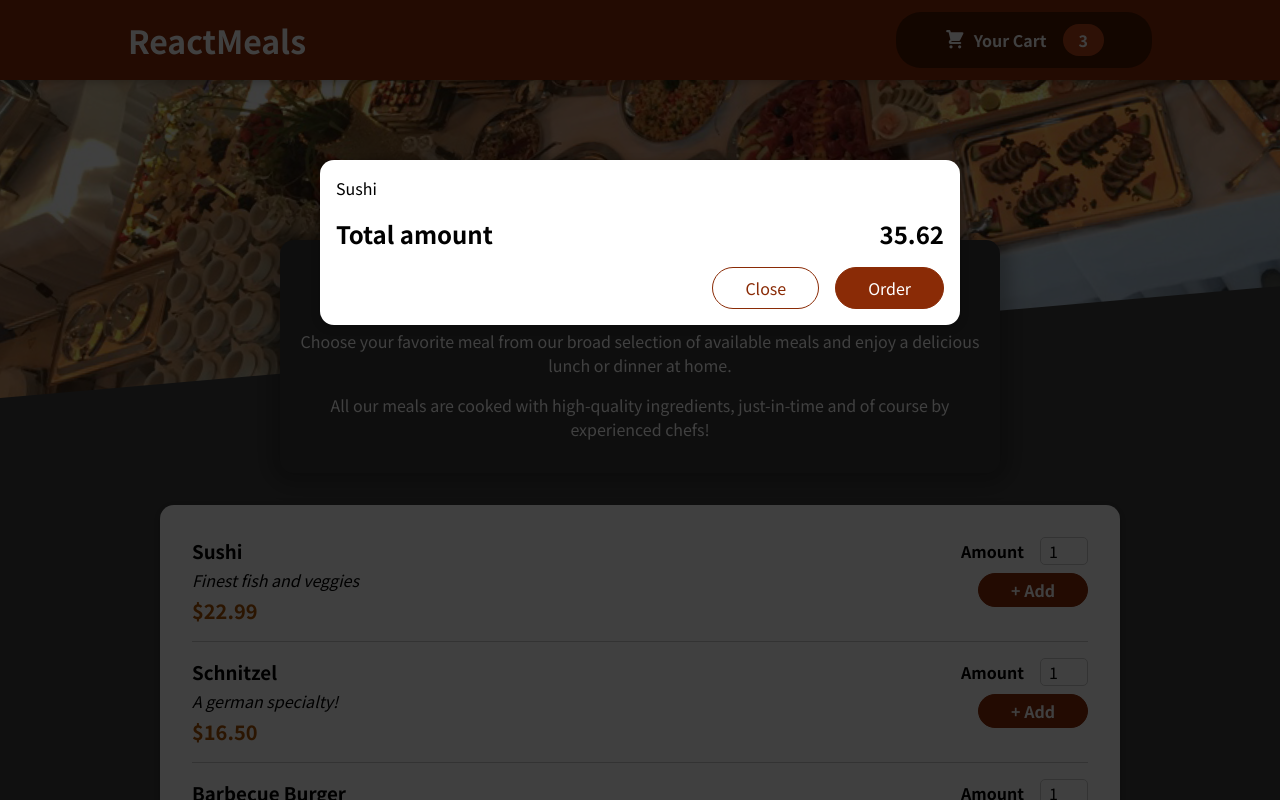
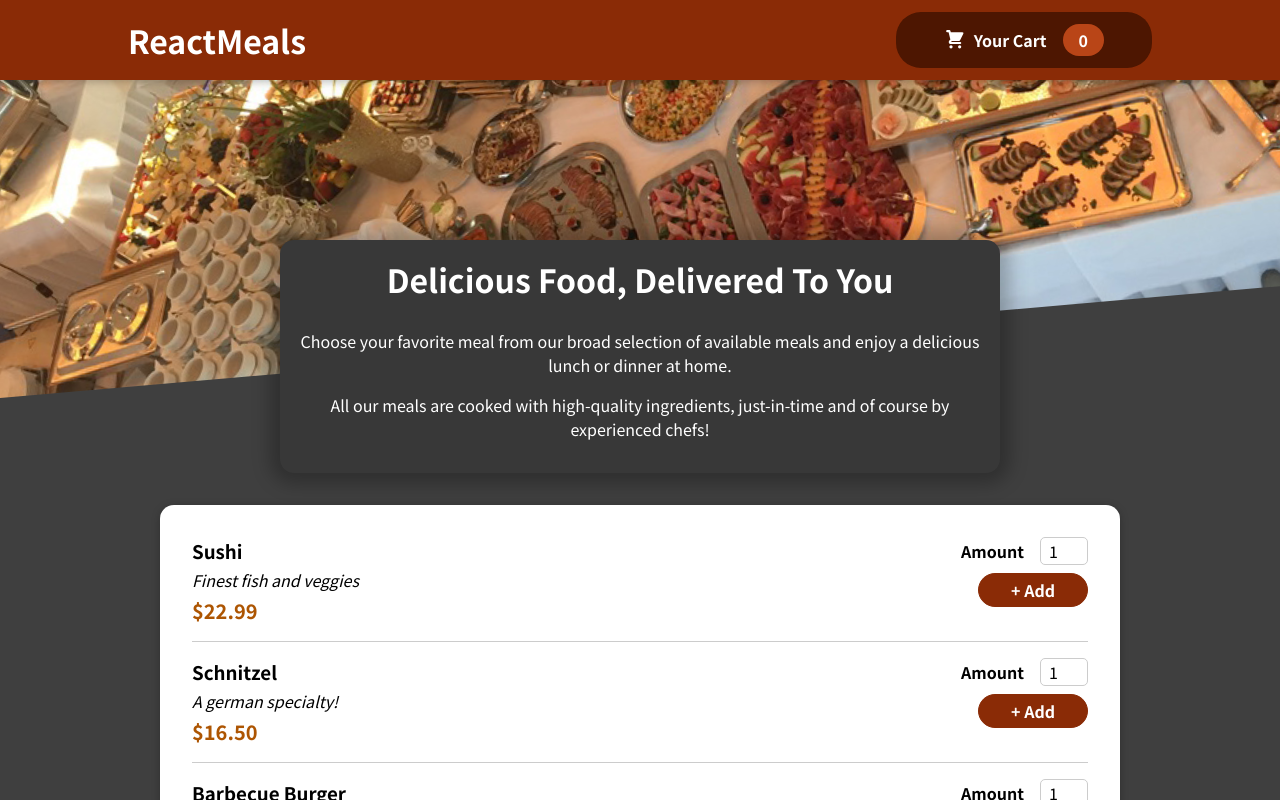
Before and after one commit to MichalisTripolitsiotis/ReactOrderingUI, a React (Create React App) app: page / in a window 1280 px wide. Shown: the top 800 px of the page. Built offline with nearby package versions, Linux system fonts and the light colour scheme.

Commit message:
Open/Close modal. Create context and provider to access the items

```diff
--- a/src/App.js
+++ b/src/App.js
@@ -1,17 +1,29 @@
-import React, { Fragment } from "react";
+import React, { useState } from "react";
 import Cart from "./components/Cart/Cart";
 import Header from "./components/Layout/Header";
 import Meals from "./components/Meals/Meals";
+import CartProvider from "./store/CartProvider";
 
 function App() {
+  const [cartIsShown, setCartIsShown] = useState(false);
+
+  const showCartHandler = () => {
+    setCartIsShown(true);
+  }
+
+  const hideCartHandler = () => {
+    setCartIsShown(false);
+  }
+
+
   return (
-    <Fragment>
-      <Cart />
-      <Header />
+    <CartProvider>
+      {cartIsShown && <Cart onClose={hideCartHandler} />}
+      <Header onShowCart={showCartHandler} />
       <main>
         <Meals />
       </main>
-    </Fragment>
+    </CartProvider>
 
   );
 }
--- a/src/components/Cart/Cart.js
+++ b/src/components/Cart/Cart.js
@@ -8,14 +8,16 @@
         price: 12.99
     }].map(item => <li>{item.name}</li>)}</ul>;
     return (
-        <Modal>
+        <Modal onClose={props.onClose}>
             {cartItems}
             <div className={classes.total}>
                 <span> Total amount</span>
                 <span>35.62</span>
             </div>
             <div className={classes.actions}>
-                <button className={classes['button--alt']}>Close</button>
+                <button className={classes['button--alt']} onClick={props.onClose}>
+                    Close
+                </button>
                 <button className={classes.button}>Order</button>
             </div>
         </Modal>
--- a/src/components/Layout/Header.js
+++ b/src/components/Layout/Header.js
@@ -10,7 +10,7 @@
         <Fragment>
             <header className={classes.header}>
                 <h1>ReactMeals</h1>
-                <HeaderCartButton />
+                <HeaderCartButton onClick={props.onShowCart} />
             </header>
             {/* css class with - , cannot use dot notation */}
             <div className={classes['main-image']}>
--- a/src/components/Layout/HeaderCartButton.js
+++ b/src/components/Layout/HeaderCartButton.js
@@ -1,9 +1,18 @@
+import { useContext } from 'react';
+import CartContext from '../../store/cart-context';
 import CartIcon from '../Cart/CartIcon';
 import classes from './HeaderCartButton.module.css';
 
 const HeaderCartButton = props => {
+
+    const cartCtx = useContext(CartContext);
+
+    const numberOfCartItems = cartCtx.items.reduce((curNumber, item) => {
+        return curNumber + item.amount;
+    }, 0);
+
     return (
-        <button className={classes.button}>
+        <button className={classes.button} onClick={props.onClick}>
             <span className={classes.icon}>
                 <CartIcon />
             </span>
@@ -11,7 +20,7 @@
                 Your Cart
             </span>
             <span className={classes.badge}>
-                3
+                {numberOfCartItems}
             </span>
         </button>
     )
--- a/src/components/UI/Modal.js
+++ b/src/components/UI/Modal.js
@@ -4,7 +4,7 @@
 
 const Backdrop = props => {
     return (
-        <div className={classes.backdrop} />
+        <div className={classes.backdrop} onClick={props.onClose} />
     );
 };
 
@@ -21,7 +21,7 @@
 const Modal = props => {
     return (
         <Fragment>
-            {ReactDOM.createPortal(<Backdrop />, portalElement)}
+            {ReactDOM.createPortal(<Backdrop onClose={props.onClose} />, portalElement)}
             {ReactDOM.createPortal(
                 <ModalOverlay>{props.children}</ModalOverlay>,
                 portalElement
--- /dev/null
+++ b/src/store/CartProvider.js
@@ -0,0 +1,21 @@
+import CartContext from "./cart-context";
+
+// Manage cart context and provide it to all components that use it.
+const CartProvider = props => {
+
+    const addItemToCartHandler = item => { };
+    const removeItemFromCartHandler = item => { };
+
+    const cartContext = {
+        items: [],
+        totalAmount: 0,
+        addItem: addItemToCartHandler,
+        removeItem: removeItemFromCartHandler
+    };
+
+    return (<CartContext.Provider value={cartContext}>
+        {props.children}
+    </CartContext.Provider>);
+};
+
+export default CartProvider;
--- /dev/null
+++ b/src/store/cart-context.js
@@ -0,0 +1,10 @@
+import React from 'react';
+
+const CartContext = React.createContext({
+    items: [],
+    totalAmount: 0,
+    addItem: () => { },
+    removeItem: (id) => { }
+});
+
+export default CartContext;
```
